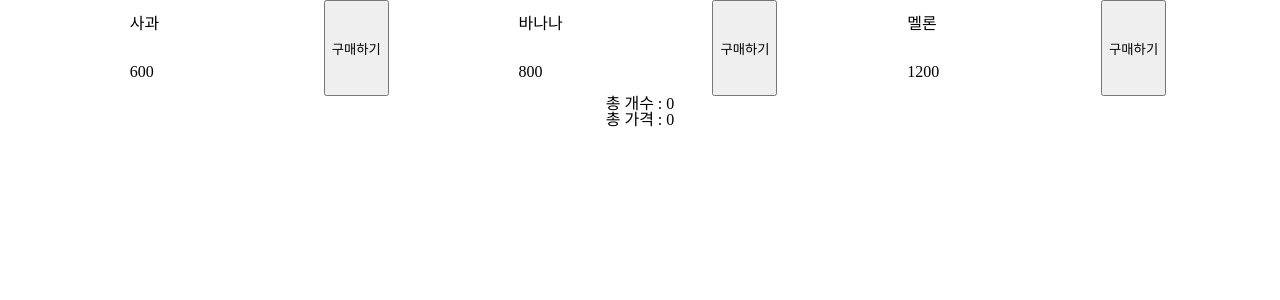
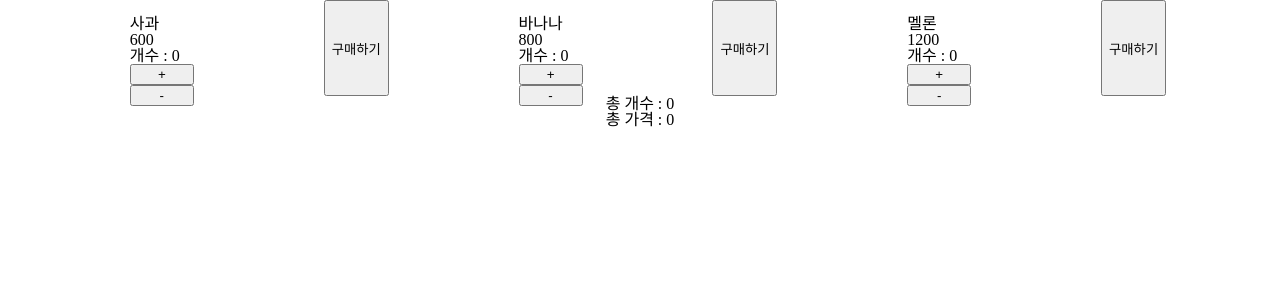
Before and after one commit to bobob0311/Type_Redux, a React (Vite) app: page / in a window 1280 px wide. Shown: the top 300 px of the page. Built offline with nearby package versions, Linux system fonts and the light colour scheme.

Commit message:
상위에서 전부 관리 + 불필요한 로직 다 삭제

```diff
--- a/src/App.tsx
+++ b/src/App.tsx
@@ -7,35 +7,113 @@ type ItemType = {
   id: number;
   name: string;
   price: number;
-  buy: boolean;
+  count: number;
 };
 
+type addItemType = {
+  target: number,
+  count: number,
+}
+
+type totalType = {
+  totalCount: number,
+  totalPrice : number,
+}
+
 const DUMMY_DATA: ItemType[] = [
-  { id: 1, name: '사과', price: 600 , buy: false},
-  { id: 2, name: '바나나', price: 800 , buy:false},
-  { id: 3, name: '멜론', price: 1200 , buy:false},
+  { id: 1, name: '사과', price: 600, count: 0},
+  { id: 2, name: '바나나', price: 800 , count: 0},
+  { id: 3, name: '멜론', price: 1200 , count: 0},
 ]
 
 function App() {
   const [item, setItem] = useState<ItemType[]>([]);
+  const [total, setTotal] = useState<totalType>({ totalCount: 0, totalPrice: 0 });
 
-  const handleAddCounter = (id: number) => {
-    setItem(prev => {
-      const exists = prev.some(el => el.id === id);
-      if (exists) return prev;
+  const handleAddCounter = (addItem:addItemType) => {
+    setItem((prev) => {
+      const exists = prev.find((item) => item.id === addItem.target);
+      if (exists) {
+        return prev.map((item) =>
+          item.id === addItem.target
+            ? { ...item, count: item.count + addItem.count }
+            : item
+        );
+      }
+      const newItem = DUMMY_DATA.find((item) => item.id === addItem.target);
+      if (newItem) {
+        return [...prev, { ...newItem, count: addItem.count }];
+      }
+      return prev;
+    })
 
-      const newItem = DUMMY_DATA.find(el => el.id === id);
-      return newItem ? [...prev, newItem] : prev;
+    setTotal((prev) => {
+      const selectedItem = DUMMY_DATA.find((item) => item.id === addItem.target);
+      if (selectedItem) {
+      return {
+        totalCount: prev.totalCount + addItem.count,
+        totalPrice: prev.totalPrice + selectedItem.price * addItem.count,
+      };
+      } else {
+        return prev;
+    }
+    })
+
+
+  }
+  const handlePlusClick = (id: number) => {
+    setItem((prev) => {
+      return prev.map((item) =>
+        item.id === id
+          ? { ...item, count: item.count + 1 }
+          : item
+      );
     });
+    setTotal((prev) => {
+      const selectedItem = DUMMY_DATA.find((item) => item.id === id);
+      if (selectedItem) {
+        return {
+          totalCount: prev.totalCount + 1,
+          totalPrice: prev.totalPrice + selectedItem.price,
+        }
+      } else {
+        return {
+          ...prev,
+        }
+      }
+      })
+  }
+
+  const handleMinusClick = (id:number) => {
+    setItem((prev) => {
+      return prev.map((item) =>
+        item.id === id
+          ? { ...item, count: item.count - 1 }
+          : item
+      );
+    });
+        setTotal((prev) => {
+      const selectedItem = DUMMY_DATA.find((item) => item.id === id);
+      if (selectedItem) {
+        return {
+          totalCount: prev.totalCount - 1,
+          totalPrice: prev.totalPrice - selectedItem.price,
+        }
+      } else {
+        return {
+          ...prev,
+        }
+      }
+      })
   }
 
   return (
 
     <>
       <div className='cardContainer'>
-        {DUMMY_DATA.map((item) => <Card key={item.id} onAdd={(id) => handleAddCounter(id)} data={item}></Card>)}
+        {DUMMY_DATA.map((item) => <Card key={item.id} onAdd={(addItem) => handleAddCounter(addItem)} data={item}></Card>)}
       </div>
-      <CounterBox data={item} />
+      <CounterBox data={item} onPlus={(id) =>handlePlusClick(id)} onMinus={(id) =>handleMinusClick(id)} total={total} />
     </>
   )
 }
--- a/src/card/Card.tsx
+++ b/src/card/Card.tsx
@@ -1,7 +1,8 @@
 import styled from './Card.module.css'
+import { useState } from 'react';
 
 type propsState = {
-    onAdd: (id: number) => void;
+    onAdd: (item : item) => void;
     data: {
         id: number,
         name: string,
@@ -9,11 +10,27 @@ type propsState = {
     }
 }
 
+type item = {
+    target: number,
+    count: number
+}
+
 export default function Card(props: propsState) {
+    const [count, setCount] = useState<number>(0);
     const { data,onAdd } = props;
 
-    const handleAddItem = (target:number) => {
-        onAdd(target)
+    const handleAddItem = (item:item) => {
+        onAdd(item)
+    }
+
+    const handlePlusClick = () => {
+        setCount(prev => prev + 1);
+    }
+
+    const handleMinusClick = () => {
+        if (count > 0) {
+            setCount(prev => prev -1);
+        }
     }
 
     return (
@@ -21,8 +38,11 @@ export default function Card(props: propsState) {
             <div className={styled.card}>
                 <div>{data.name}</div>
                 <div>{data.price}</div>
+                <div>개수 : {count}</div>
+                <button onClick={ handlePlusClick}>+</button>
+                <button onClick={ handleMinusClick}>-</button>
             </div>
-            <button onClick={() =>handleAddItem(data.id)}>구매하기</button>
+            <button onClick={() => handleAddItem({ target :data.id ,count})}>구매하기</button>
         </>
     )
 
--- a/src/counter/ConterBox.tsx
+++ b/src/counter/ConterBox.tsx
@@ -1,4 +1,3 @@
-import { useState } from "react";
 import Counter from './Counter'
 import styled from './CounterBox.module.css'
 
@@ -6,62 +5,48 @@ type data = {
   id: number;
   name: string;
   price: number;
-  buy: boolean;
+  count: number;
+}
+
+type total = {
+    totalCount: number,
+    totalPrice : number,
 }
 
 
 type propsState = {
     data: data[],
+    total: total,
+    onMinus: (id :number) => void,
+    onPlus: (id :number) => void,
 }
 
 
 export default function CounterBox(props:propsState) {
-    const { data } = props;
-    const [total, setTotal] = useState<number>(0);
-    const [totalPrice, setTotalPrice] = useState<number>(0);
+    const { data, total,onPlus,onMinus } = props;
 
-    const handlePlus = (id:number) => {
-        const selectedPrice = findTargetPrice(id);
-
-        setTotal(prev => prev + 1);
-        setTotalPrice((prev) => {
-            if (!selectedPrice) {
-                return prev;
-            } else {
-                return prev + selectedPrice;
-            }
-        });
+    const handlePlusClick = (id:number) => {
+        onPlus(id);
     }
 
-    const handleMinus = (id: number) => {
-        const selectedPrice = findTargetPrice(id);
-
-        setTotal(prev => prev - 1);
-        setTotalPrice((prev) => {
-            if (!selectedPrice) {
-                return prev;
-            } else {
-                return prev - selectedPrice;
-            }
-        });
+    const handleMinusClick = (id:number) => {
+        onMinus(id);
     }
-
-    const findTargetPrice = (id:number) => {
-        const selectedData = data.find((item) => item.id === id);
-        const targetPrice = selectedData?.price;
-        return targetPrice;
-    }
-
-
-
 
     return (
         <>
             <div id={styled.counterBox}>
-                {data.map(item => <Counter key={item.id} data={item} onMinus={handleMinus} onPlus={handlePlus}></Counter>)}
+                {data.map(item => <Counter
+                    key={item.id}
+                    data={item}
+                    onPlus={(id) => handlePlusClick(id)}
+                    onMinus={(id)=> handleMinusClick(id)}
+                >
+
+                    </Counter>)}
             </div>
-            <div className={styled.total}> 총 개수 : {total}</div>
-            <div className={styled.total}> 총 가격 : {totalPrice}</div>
+            <div className={styled.total}> 총 개수 : {total.totalCount}</div>
+            <div className={styled.total}> 총 가격 : {total.totalPrice}</div>
         </>
     )
 }
--- a/src/counter/Counter.tsx
+++ b/src/counter/Counter.tsx
@@ -1,42 +1,30 @@
-import { useState } from "react"
 import styles from './Counter.module.css'
 type data = {
     id: number;
   name: string;
   price: number;
-  buy: boolean;
+  count: number;
 }
 
 type propsState = {
-    onPlus: (id:number) => void,
-    onMinus: (id:number) => void,
-    data : data,
+    data: data,
+    onMinus: (id :number) => void,
+    onPlus: (id :number) => void,
 }
 export default function Counter(props:propsState) {
-    const {onPlus, onMinus, data} = props
-    const [count, setCount] = useState<number>(0);
+    const { data,onMinus,onPlus } = props
 
-    const handlePlusClick = () => {
-        setCount(prev => prev + 1);
-        onPlus(data.id);
-    }
 
-    const handleMinusClick = () => {
-        if (count > 0) {
-            setCount((prev) => prev - 1);
-            onMinus(data.id);
-        }
-    }
 
     return (
         <div className={styles.box}>
             <span>{data.name}</span>
-            <span>개수 : {count}</span>
+            <span>개수 : {data.count}</span>
             <span>가격 : {data.price}</span>
-            <span>총 가격 : { data.price * count}</span>
+            <span>총 가격 : { data.price * data.count}</span>
             <div>
-                <button onClick={handleMinusClick}>-</button>
-                <button onClick={handlePlusClick}>+</button>
+                <button onClick={() => onMinus(data.id)}>-</button>
+                <button onClick={() => onPlus(data.id)}>+</button>
             </div>
         </div>
     )
```
